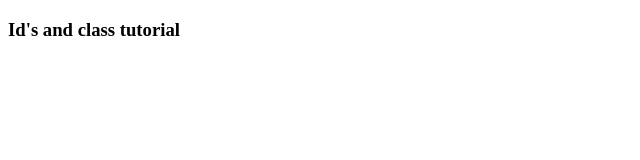
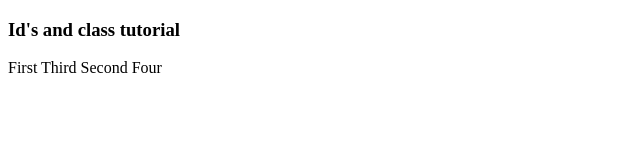
Before and after one commit to Chinmay045/HTML-and-CSS-examples, a plain HTML site: page 08/index.html in a window 1280 px wide. Shown: the whole page, without its empty margins (0-640 px from the left). Drawn offline with Linux system fonts and the light colour scheme.

Commit message:
add example class with element

```diff
--- a/08/index.html
+++ b/08/index.html
@@ -15,6 +15,11 @@
     <div class="redBg blackborder anotherClass"></div>
 
     <div id="mainspan"></div>
+
+    <span class="myClass myClass2 myClass3">First</span>
+    <span class="myClass myClass2 myClass3">Third</span>
+    <span class="myClass myClass2 myClass3">Second</span>
+    <span class="myClass myClass2 myClass3">Four</span>
 </body>
 
 </html>
```
